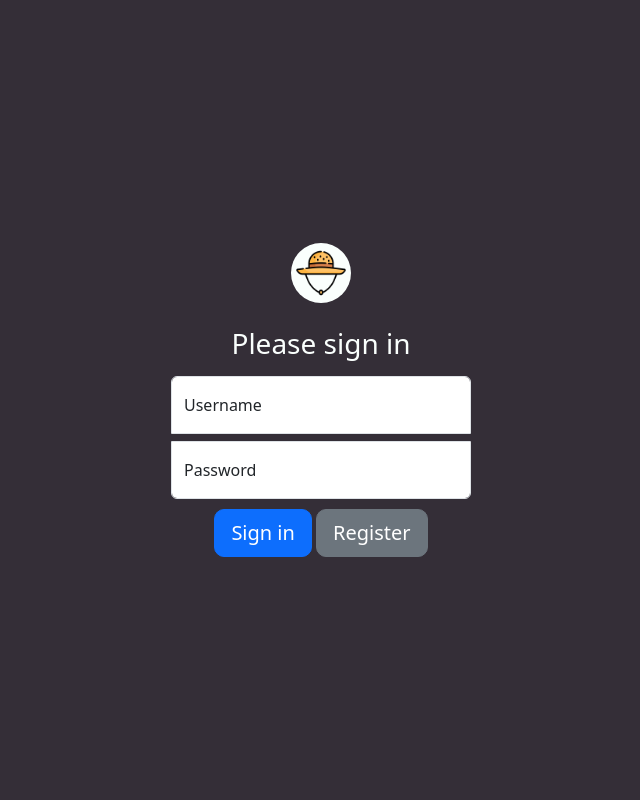
After one commit to rafpadron/flask_agenda, a Flask app: page /login in a window 1280 px wide. The commit adds this page. Shown: the whole page, without its empty margins (319-959 px from the left). Run offline with Flask 3, Linux system fonts and the light colour scheme.

Commit message:
se agrego el login y el manejo de usuarios en general

```diff
--- a/app.py
+++ b/app.py
@@ -1,13 +1,40 @@
 from flask import Flask
+from flask_sqlalchemy import SQLAlchemy
+from flask_login import LoginManager
+import os
+
+app = Flask(__name__)
+app.config['SQLALCHEMY_DATABASE_URI'] = 'mysql://{user}:{password}@{host}/{database}'.format(
+    user=os.environ['MYSQL_USER'],
+    password=os.environ['MYSQL_PASSWORD'],
+    host=os.environ['MYSQL_HOST'],
+    database=os.environ['MYSQL_DATABASE']
+)
+app.config['SQLALCHEMY_TRACK_MODIFICATIONS'] = False
+app.secret_key = 'your_secret_key'
+
+from utils.db import db  # Importa la instancia de db desde utils/db.py
+db.init_app(app)  # Inicializa SQLAlchemy con la aplicación
+
+login_manager = LoginManager(app)
+login_manager.login_view = 'auth.login'
+
+from models.user import User
+from models.contact import Contact
+
+@login_manager.user_loader
+def load_user(user_id):
+    return User.query.get(int(user_id))
+
+# Importa y registra tus Blueprints
 from routes.contacts import contacts
-from utils.db import db
-from config import DATABASE_CONNECTION_URI
-app = Flask(__name__)
+from routes.auth import auth
+app.register_blueprint(contacts)
+app.register_blueprint(auth)
 
-app.secret_key = "secret key"
-app.config['SQLALCHEMY_DATABASE_URI'] = DATABASE_CONNECTION_URI
-app.config['SQLALCHEMY_TRACK_MODIFICATIONS'] = False
-db.init_app(app)
+with app.app_context():
+    #db.drop_all()  # Elimina todas las tablas (¡Cuidado! Esto eliminará todos los datos)
+    db.create_all()  # Crea las tablas en la base de datos
 
-
-app.register_blueprint(contacts)
+if __name__ == "__main__":
+    app.run(debug=True)
--- /dev/null
+++ b/routes/auth.py
@@ -0,0 +1,46 @@
+from flask import Blueprint, render_template, request, redirect, url_for, flash
+from flask_login import login_user, logout_user, login_required
+from models.user import User
+from werkzeug.security import generate_password_hash, check_password_hash
+from utils.db import db
+
+auth = Blueprint('auth', __name__)
+
+@auth.route('/')
+def index():
+    return redirect(url_for('auth.login'))
+
+@auth.route('/login', methods=['GET', 'POST'])
+def login():
+    if request.method == 'POST':
+        username = request.form['username']
+        password = request.form['password']
+        user = User.query.filter_by(username=username).first()
+        if user and check_password_hash(user.password, password):
+            login_user(user)
+            return redirect(url_for('contacts.index'))
+        else:
+            flash('Incorrect username or password')
+            return render_template('login.html')
+    else:
+        return render_template('login.html')
+
+@auth.route('/register', methods=['GET', 'POST'])
+def register():
+    if request.method == 'POST':
+        username = request.form['username']
+        password = generate_password_hash(request.form['password'], salt_length=5)
+        new_user = User(username=username, password=password)
+        db.session.add(new_user)
+        db.session.commit()
+        flash('User registered successfully!')
+        return redirect(url_for('auth.login'))
+    else:
+        return render_template('register.html')
+
+@auth.route('/logout')
+@login_required
+def logout():
+    logout_user()
+    flash('You have been logged out.')
+    return redirect(url_for('auth.login'))
--- /dev/null
+++ b/static/css/login.css
@@ -0,0 +1,49 @@
+html,
+body {
+  height: 100%;
+}
+
+body {
+  display: flex;
+  align-items: center;
+  padding-top: 40px;
+  padding-bottom: 40px;
+  background-color: #342E37;
+}
+
+.form-signin {
+  width: 100%;
+  max-width: 330px;
+  padding: 15px;
+  margin: auto;
+}
+
+.form-signin .form-floating:focus-within {
+  z-index: 2;
+}
+
+.form-signin input[type="text"] {
+  margin-bottom: -1px;
+  border-bottom-right-radius: 0;
+  border-bottom-left-radius: 0;
+}
+
+.form-signin input[type="password"] {
+  margin-bottom: 10px;
+  border-top-left-radius: 0;
+  border-top-right-radius: 0;
+}
+
+.circle {
+    background-color: #fafffd;
+    border-radius: 50%;
+    padding: 5px;
+}
+
+.white {
+    color: #fafffd;
+}
+
+.btn {
+    border-radius: 10px;
+}
--- a/templates/index.html
+++ b/templates/index.html
@@ -22,7 +22,9 @@
         <div class="card mb-1 bg-black text-white">
           <div class="card-body py-2 px-3">
             <div class="d-flex justify-content-between">
-              <h5 class="card-title h6">{{ contact.fullname}}</h5>
+              <h5 class="card-title h5"> <b>
+                {{ contact.fullname }}</h5>
+              </b>
               <div>
                 <a href="{{ url_for('contacts.update', id=contact.id) }}" class="btn btn-dark btn-sm rounded-0">Edit</a>
                 <a href="{{ url_for('contacts.delete', id=contact.id) }}" class="btn btn-danger btn-sm rounded-0">Delete</a>
--- a/templates/layout.html
+++ b/templates/layout.html
@@ -6,11 +6,14 @@
     <title>Flask SQLAlchemy CRUD</title>
     <link href="https://cdn.jsdelivr.net/npm/bootstrap@5.3.3/dist/css/bootstrap.min.css" rel="stylesheet" integrity="sha384-QWTKZyjpPEjISv5WaRU9OFeRpok6YctnYmDr5pNlyT2bRjXh0JMhjY6hW+ALEwIH" crossorigin="anonymous">
     <link rel="stylesheet" href="{{url_for('static', filename='css/main.css')}}">
+    {% block customCSS %}
+    {% endblock %}
+</head>
+<body class="text-center">
 
-</head>
-<body>
-
-    {% include 'partials/_navbar.html' %}
+    {% if request.endpoint not in ['auth.login', 'auth.register'] %}
+        {% include 'partials/_navbar.html' %}
+    {% endif %}
 
     <div class="container p-2">
         {% block body %}
--- /dev/null
+++ b/templates/login.html
@@ -0,0 +1,36 @@
+{% extends './layout.html' %}
+
+{% block customCSS %}
+<link rel="stylesheet" href="{{ url_for('static', filename='css/login.css') }}">
+{% endblock %}
+
+{% block body %}
+<form class="form-signin" action="/login" method="POST">
+    <img class="mb-4 circle" src="{{ url_for('static', filename='img/onepiece.png') }}" alt="" width="60" height="60">
+    {% with messages = get_flashed_messages() %}
+
+    {% if messages %}
+    <br />
+    {% for message in messages %}
+    <div class="alert alert-primary alert-dismissible" role="alert">
+        <strong>{{ message }}</strong>
+        <button type="button" class="btn-close" data-bs-dismiss="alert" aria-label="Close"></button>
+    </div>
+    {% endfor %}
+    {% endif %}
+
+    {% endwith %}
+    <h1 class="h3 mb-3 fw-normal white">Please sign in</h1>
+    <input type="hidden" name="csrf_token">
+    <div class="form-floating">
+        <input type="text" class="form-control" id="username" name="username" placeholder="Username">
+        <label for="username">Username</label>
+    </div>
+    <div class="form-floating mt-2">
+        <input type="password" class="form-control" name="password" placeholder="Password">
+        <label for="password">Password</label>
+    </div>
+        <button class="btn btn-lg btn-primary" type="submit">Sign in</button>
+        <a class="btn btn-lg btn-secondary" href="/register" >Register</a>
+</form>
+{% endblock %}
--- a/templates/partials/_navbar.html
+++ b/templates/partials/_navbar.html
@@ -17,6 +17,9 @@
           <li class="nav-item">
             <a class="nav-link active" aria-current="page" href="/about">About</a>
           </li>
+          <li class="nav-item">
+            <a class="nav-link" href="{{ url_for('auth.logout') }}">Logout</a>
+          </li>
         </ul>
       </div>
     </div>
```
Also changed, not shown: config.py (+10 -8 lines), index.py (+5 -9 lines), models/contact.py (+9 -8 lines), models/modelUser.py (added, +23 -0 lines), models/user.py (added, +24 -0 lines), mysql_service.py (added, +19 -0 lines), requirements.txt (+9 -0 lines), routes/contacts.py (+10 -3 lines), templates/register.html (added, +39 -0 lines), static/img/onepiece.png (added).
